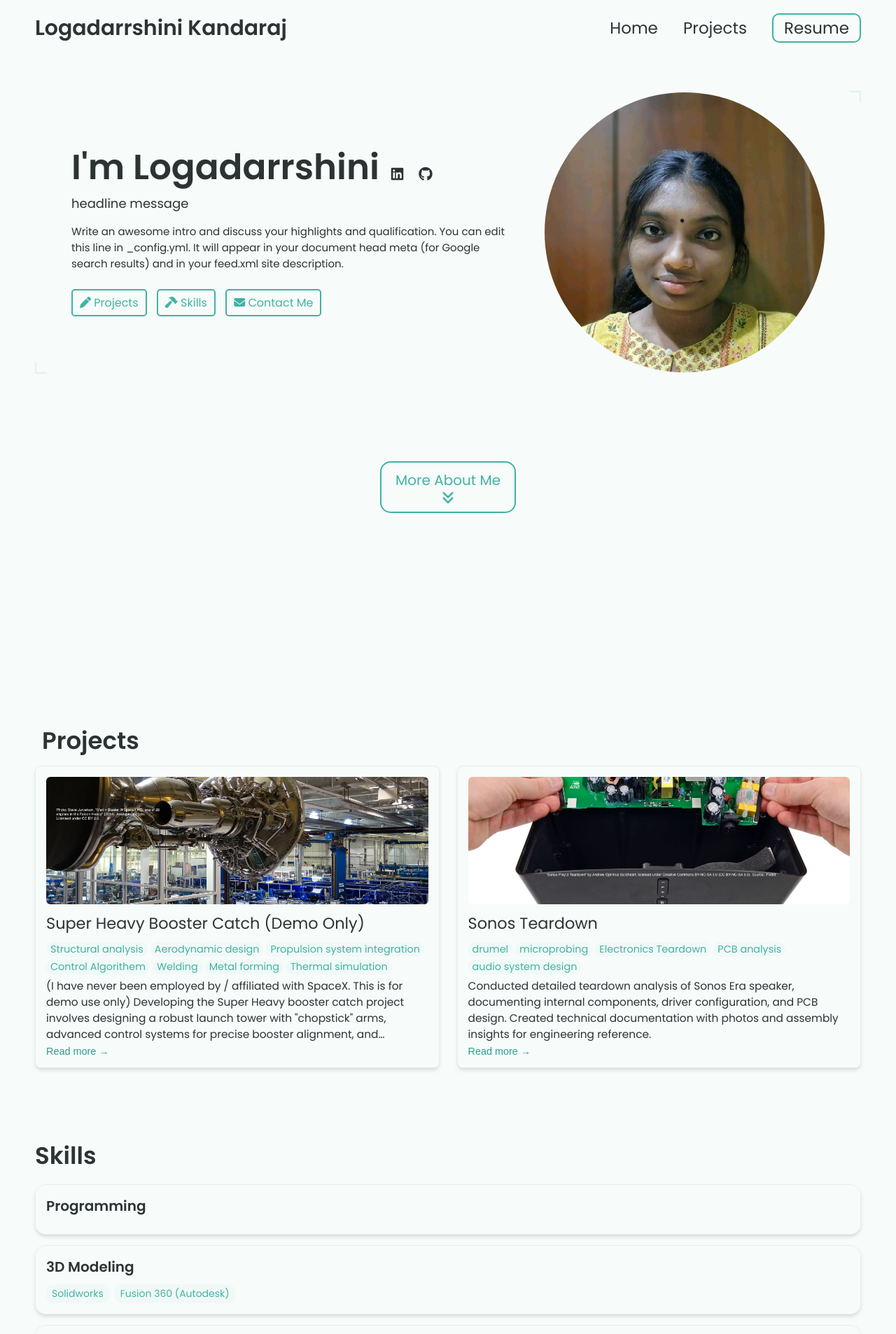
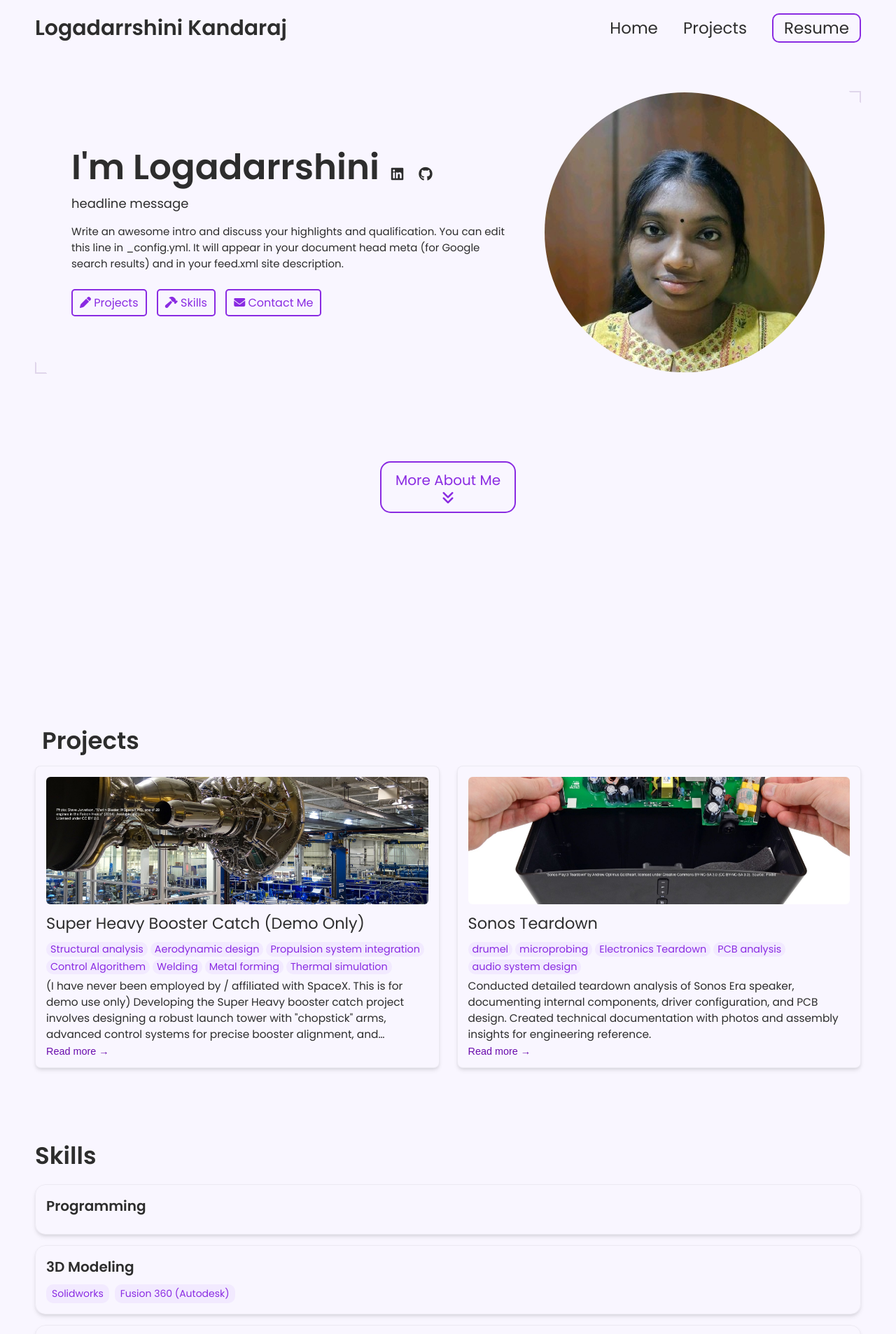
Before and after one commit to Darrshini/darrshini.github.io, a Jekyll site: the page built from index.html, in a window 1280 px wide. Shown: the top 1906 px of the page at 70% size. Built offline with Jekyll 4.4.1, drawn with Linux system fonts in a browser that asks for light colours.

Commit message:
Update _config.yml

```diff
--- a/_config.yml
+++ b/_config.yml
@@ -65,12 +65,12 @@ formspree-key:   https://formspree.io/f/{8-digit key}
 
 # Active theme (Updatethis to switch themes). Make sure to keep the indentation the samne.
 colors:
-  text: "#2c3333"
-  border: "#e0f2ef"
-  link: "#40b3a2"
-  highlight: "#2a9d8f"
-  background: "#f7fbfa"
-  light_background: "#f0f9f7"
+  text: "#2d2d2d"                   # Dark gray for text (better readability)
+  border: "#e0d6eb"                 # Light purple border
+  link: "#8a2be2"                   # Purple links (Violet color)
+  highlight: "#6a0dad"              # Darker purple for highlights
+  background: "#f9f6ff"             # Very light purple background
+  light_background: "#f2eaff"       # Slightly darker light background
 
 # A few examples.
 basic theme:
```
